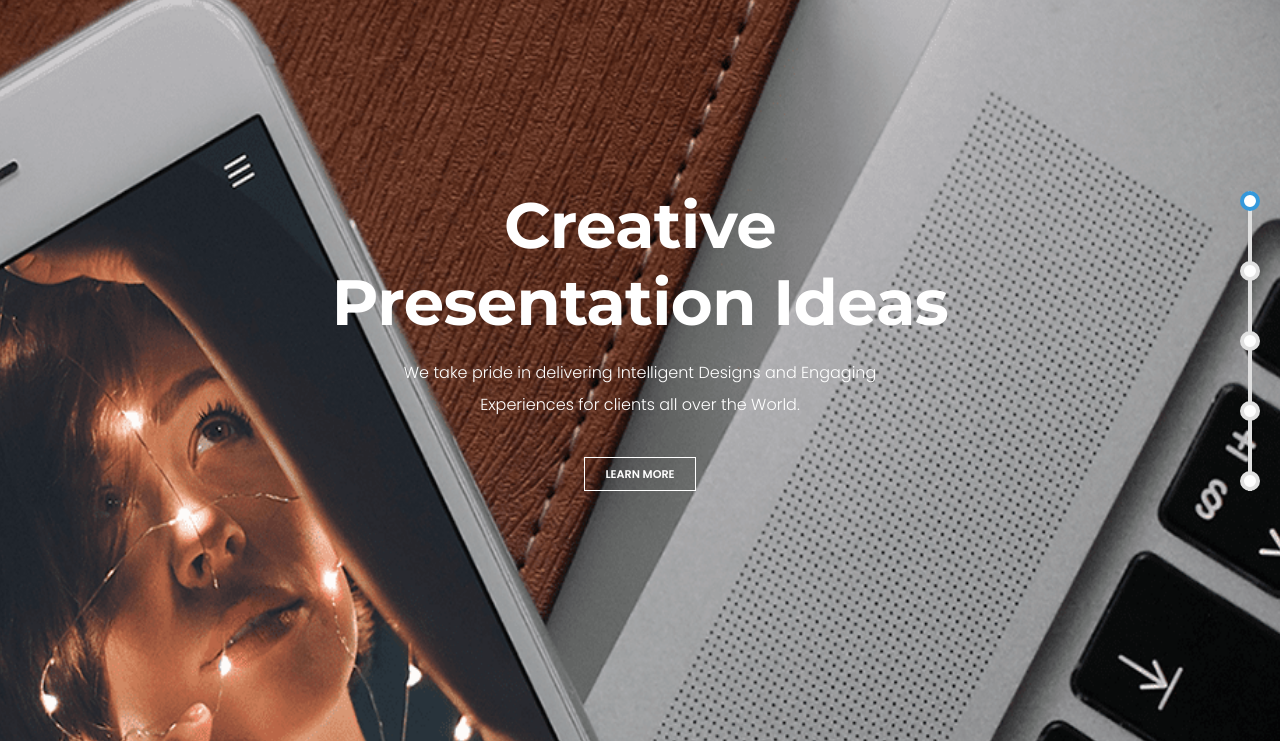
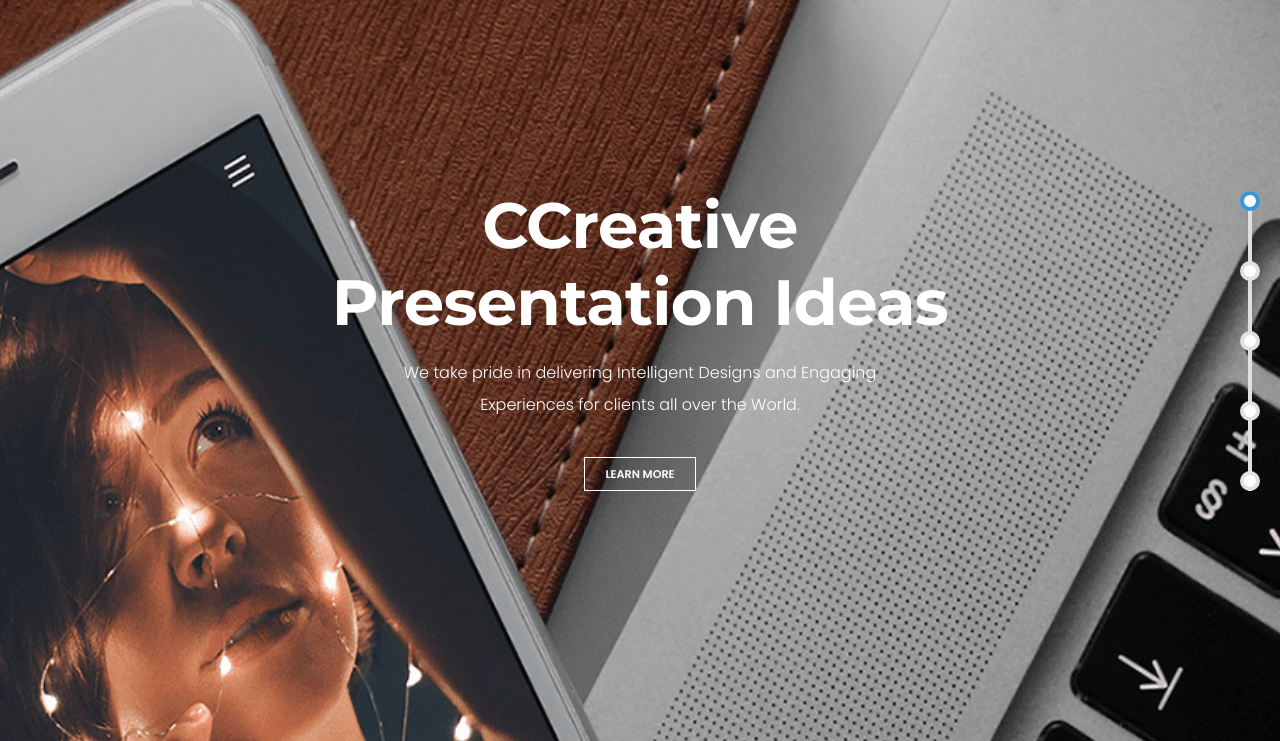
Before and after one commit to Oussama-ELNegraz/parallax, a plain HTML site: page index.html in a window 1280 px wide. Shown: the part 59-800 px from the top of the page. Drawn offline with Linux system fonts and the light colour scheme.

```diff
--- a/index.html
+++ b/index.html
@@ -42,7 +42,7 @@
         <!-- Start Header  -->
         <header id="header" class="absolute">
             <div class="container">
-                <h1>Creative <br> Presentation Ideas</h1>
+                <h1>CCreative <br> Presentation Ideas</h1>
                 <p>We take pride in delivering Intelligent Designs and Engaging <br> Experiences for clients all over the World.</p>
                 <a href="#">Learn More</a>
             </div>
```
